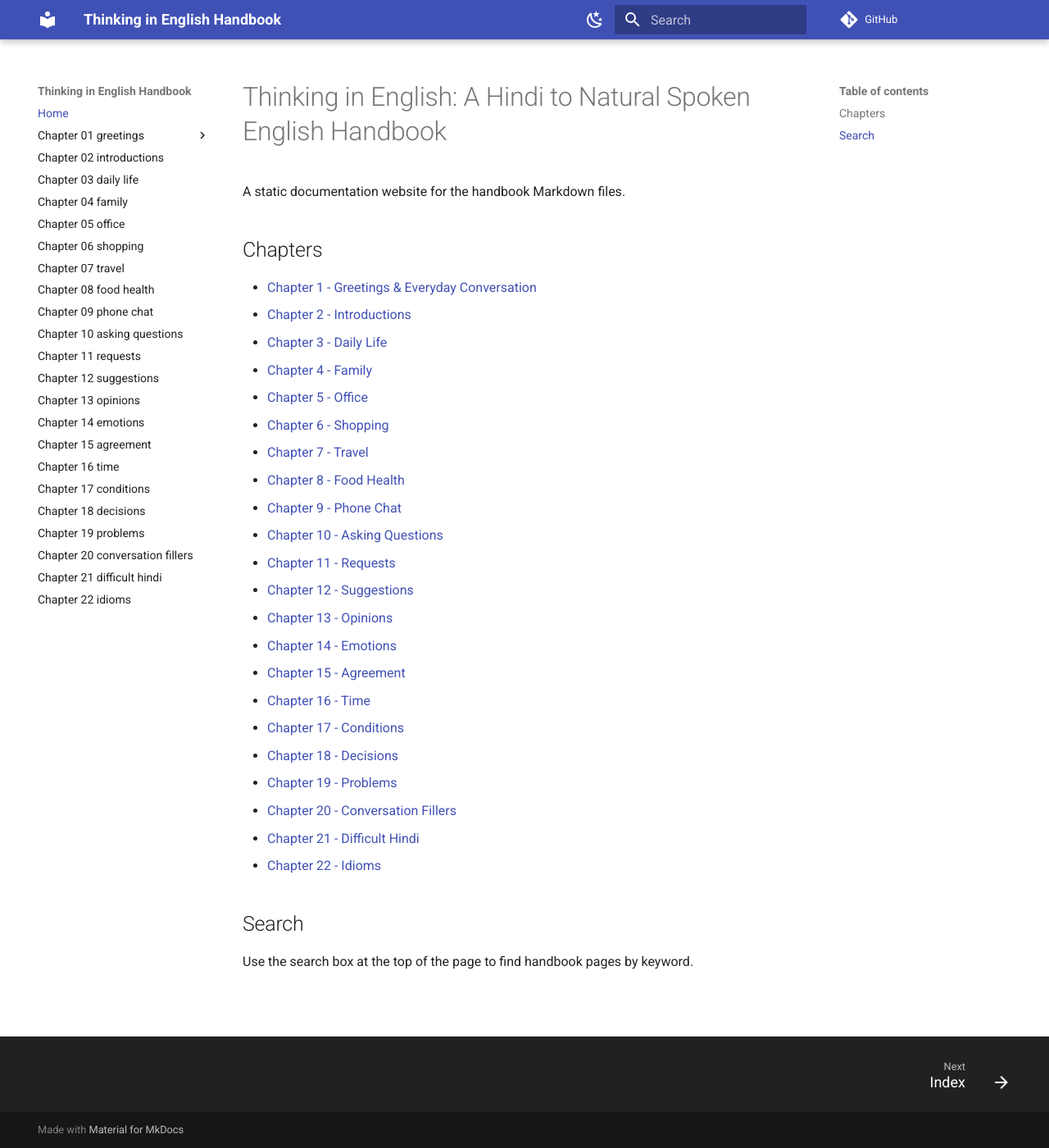
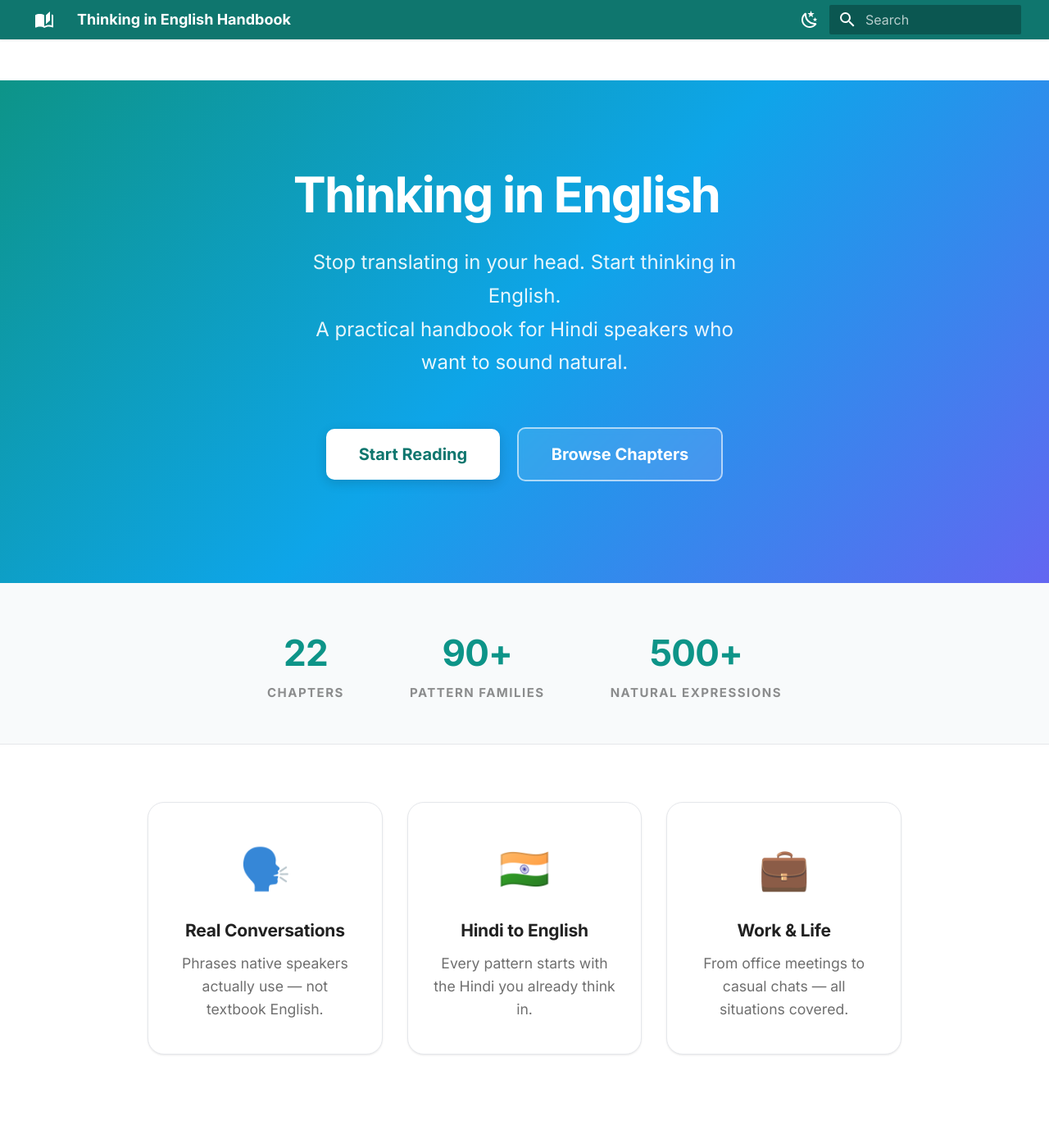
Before and after one commit to therealdumbprogrammer/thinking-in-english-handbook, an MkDocs documentation site: the page built from docs/index.md, in a window 1280 px wide and 1400 px high. Shown: the whole window at 82% size. Built offline with MkDocs 1.6.1 and Material for MkDocs 9.7.7, drawn with Linux system fonts in a browser that asks for light colours; comment, search, counter and statistics services are not loaded; some of the changed text lies outside the part shown.

Commit message:
Redesign site with modern theme, hero landing page, and improved navigation
- Add hero section with gradient, stats bar, feature cards, and chapter grid
- Switch to teal/emerald color palette with custom CSS variables for light/dark
- Restyle sidebar with app-like nav (rounded items, active highlights, sections)
- Add pattern family cards with numbered badges and hover effects
- Add contact page linking to vivekmaurya.in
- Update plugin to preserve custom homepage and group chapters in nav
- Add favicon, Inter/Fira Code fonts, and footer with copyright
- Update site_url for Cloudflare Pages deployment
- Remove repo_url from header, clean up gitignore

Co-Authored-By: Claude Opus 4.6 <noreply@anthropic.com>

```diff
--- /dev/null
+++ b/docs/assets/extra.css
@@ -0,0 +1,404 @@
+/* ============================================
+   Custom Theme — Modern teal/emerald palette
+   ============================================ */
+
+:root,
+[data-md-color-scheme="default"] {
+  --md-primary-fg-color: #0d9488;
+  --md-primary-fg-color--light: #14b8a6;
+  --md-primary-fg-color--dark: #0f766e;
+  --md-accent-fg-color: #f59e0b;
+  --md-default-bg-color: #ffffff;
+  --tx-sidebar-bg: #f8fafb;
+  --tx-sidebar-hover: #e8f5f3;
+  --tx-sidebar-active: #d1fae5;
+  --tx-sidebar-active-text: #065f46;
+  --tx-sidebar-border: #e5e7eb;
+  --tx-card-shadow: 0 1px 3px rgba(0,0,0,0.06), 0 1px 2px rgba(0,0,0,0.04);
+  --tx-card-shadow-hover: 0 10px 25px rgba(0,0,0,0.08), 0 4px 10px rgba(0,0,0,0.04);
+  --tx-hero-gradient: linear-gradient(135deg, #0d9488 0%, #0ea5e9 50%, #6366f1 100%);
+}
+
+[data-md-color-scheme="slate"] {
+  --md-primary-fg-color: #2dd4bf;
+  --md-primary-fg-color--light: #5eead4;
+  --md-primary-fg-color--dark: #14b8a6;
+  --md-accent-fg-color: #fbbf24;
+  --tx-sidebar-bg: #1e2433;
+  --tx-sidebar-hover: #262d3e;
+  --tx-sidebar-border: #2d3548;
+  --tx-sidebar-active: #0d3d38;
+  --tx-sidebar-active-text: #5eead4;
+  --tx-card-shadow: 0 1px 3px rgba(0,0,0,0.2);
+  --tx-card-shadow-hover: 0 10px 25px rgba(0,0,0,0.3);
+  --tx-hero-gradient: linear-gradient(135deg, #134e4a 0%, #0c4a6e 50%, #312e81 100%);
+}
+
+/* ============================================
+   Header
+   ============================================ */
+
+.md-header {
+  background: var(--md-primary-fg-color--dark);
+  box-shadow: 0 1px 3px rgba(0,0,0,0.12);
+}
+
+[data-md-color-scheme="slate"] .md-header {
+  background: #151b28;
+}
+
+.md-header__button.md-logo {
+  padding: 0.2rem;
+}
+
+/* ============================================
+   Sidebar — modern app-style nav
+   ============================================ */
+
+.md-sidebar {
+  background: var(--tx-sidebar-bg);
+  border-right: 1px solid var(--tx-sidebar-border);
+}
+
+.md-sidebar__scrollwrap {
+  padding: 0.5rem;
+}
+
+.md-nav__title {
+  font-size: 0.65rem;
+  font-weight: 700;
+  text-transform: uppercase;
+  letter-spacing: 0.08em;
+  color: var(--md-default-fg-color--light);
+  padding: 0.8rem 0.75rem 0.4rem;
+}
+
+.md-nav__item .md-nav__link {
+  border-radius: 0.5rem;
+  padding: 0.5rem 0.75rem;
+  margin: 1px 0;
+  font-size: 0.8rem;
+  font-weight: 450;
+  color: var(--md-default-fg-color--light);
+  transition: all 0.15s ease;
+}
+
+.md-nav__item .md-nav__link:hover {
+  background: var(--tx-sidebar-hover);
+  color: var(--md-default-fg-color);
+}
+
+.md-nav__item .md-nav__link--active,
+.md-nav__item .md-nav__link--active:hover {
+  background: var(--tx-sidebar-active);
+  color: var(--tx-sidebar-active-text);
+  font-weight: 600;
+}
+
+.md-nav__item--nested > .md-nav__link {
+  font-weight: 600;
+  color: var(--md-default-fg-color);
+}
+
+.md-nav--primary .md-nav__title[for="__drawer"] {
+  background: var(--md-primary-fg-color);
+  color: white;
+  border-radius: 0;
+}
+
+/* ============================================
+   Content area polish
+   ============================================ */
+
+.md-content {
+  max-width: none;
+}
+
+.md-typeset h1 {
+  font-weight: 800;
+  letter-spacing: -0.02em;
+  color: var(--md-default-fg-color);
+}
+
+.md-typeset h2 {
+  font-weight: 700;
+  border-bottom: 2px solid var(--tx-sidebar-border);
+  padding-bottom: 0.4rem;
+}
+
+/* ============================================
+   Home — Hero
+   ============================================ */
+
+.tx-hero,
+.tx-stats {
+  width: 100vw;
+  position: relative;
+  left: 50%;
+  right: 50%;
+  margin-left: -50vw;
+  margin-right: -50vw;
+}
+
+.tx-hero {
+  padding: 5rem 1rem;
+  background: var(--tx-hero-gradient);
+  color: white;
+  text-align: center;
+}
+
+.tx-hero h1 {
+  font-size: 3rem;
+  font-weight: 800;
+  margin-bottom: 0.5rem;
+  color: white;
+  letter-spacing: -0.03em;
+}
+
+.tx-hero .tx-hero__tagline {
+  font-size: 1.2rem;
+  opacity: 0.9;
+  margin-bottom: 2.5rem;
+  max-width: 560px;
+  margin-left: auto;
+  margin-right: auto;
+  line-height: 1.7;
+}
+
+.tx-hero .md-button {
+  font-size: 1rem;
+  padding: 0.75rem 2rem;
+  border-radius: 0.5rem;
+  margin: 0.4rem;
+  font-weight: 600;
+  transition: all 0.2s ease;
+}
+
+.tx-hero .md-button--primary {
+  background-color: white;
+  color: var(--md-primary-fg-color--dark);
+  border: none;
+  box-shadow: 0 4px 14px rgba(0,0,0,0.15);
+}
+
+.tx-hero .md-button--primary:hover {
+  background-color: #f0fdf4;
+  transform: translateY(-1px);
+  box-shadow: 0 6px 20px rgba(0,0,0,0.2);
+}
+
+.tx-hero .md-button--secondary {
+  border: 2px solid rgba(255,255,255,0.6);
+  color: white;
+  background: rgba(255,255,255,0.1);
+  backdrop-filter: blur(4px);
+}
+
+.tx-hero .md-button--secondary:hover {
+  background: rgba(255,255,255,0.2);
+  border-color: white;
+  transform: translateY(-1px);
+}
+
+/* ============================================
+   Home — Stats bar
+   ============================================ */
+
+.tx-stats {
+  display: flex;
+  justify-content: center;
+  gap: 4rem;
+  padding: 2.5rem 1rem;
+  background: var(--tx-sidebar-bg);
+  border-bottom: 1px solid var(--tx-sidebar-border);
+  text-align: center;
+  flex-wrap: wrap;
+}
+
+.tx-stat strong {
+  display: block;
+  font-size: 2.2rem;
+  font-weight: 800;
+  color: var(--md-primary-fg-color);
+  letter-spacing: -0.02em;
+}
+
+.tx-stat span {
+  font-size: 0.75rem;
+  font-weight: 600;
+  opacity: 0.5;
+  text-transform: uppercase;
+  letter-spacing: 0.1em;
+}
+
+/* ============================================
+   Home — Feature cards
+   ============================================ */
+
+.tx-features {
+  display: grid;
+  grid-template-columns: repeat(auto-fit, minmax(250px, 1fr));
+  gap: 1.5rem;
+  padding: 3.5rem 1rem;
+  max-width: 960px;
+  margin: 0 auto;
+}
+
+.tx-feature {
+  text-align: center;
+  padding: 2rem 1.5rem;
+  border-radius: 1rem;
+  background: var(--md-default-bg-color);
+  border: 1px solid var(--tx-sidebar-border);
+  box-shadow: var(--tx-card-shadow);
+  transition: all 0.25s ease;
+}
+
+.tx-feature:hover {
+  box-shadow: var(--tx-card-shadow-hover);
+  transform: translateY(-3px);
+}
+
+.tx-feature .tx-feature__icon {
+  font-size: 2.5rem;
+  margin-bottom: 1rem;
+}
+
+.tx-feature h3 {
+  margin: 0 0 0.5rem;
+  font-size: 1.05rem;
+  font-weight: 700;
+}
+
+.tx-feature p {
+  margin: 0;
+  opacity: 0.65;
+  font-size: 0.88rem;
+  line-height: 1.6;
+}
+
+/* ============================================
+   Home — Chapters grid
+   ============================================ */
+
+.tx-chapters {
+  max-width: 960px;
+  margin: 2rem auto;
+  padding: 0 1rem 3rem;
+}
+
+.tx-chapters h2 {
+  text-align: center;
+  margin-bottom: 1.5rem;
+  border: none;
+}
+
+.tx-chapters ol {
+  grid-template-columns: repeat(2, 1fr);
+}
+
+.tx-chapters ol li a::before {
+  display: none;
+}
+
+/* ============================================
+   Chapter index — pattern family cards
+   ============================================ */
+
+.md-content ol {
+  display: grid !important;
+  grid-template-columns: repeat(auto-fill, minmax(220px, 1fr));
+  gap: 0.75rem;
+  padding: 0;
+  margin: 1.5rem 0;
+  counter-reset: pattern-counter;
+}
+
+@media (min-width: 768px) {
+  .md-content ol {
+    grid-template-columns: repeat(2, 1fr);
+  }
+}
+
+.md-content ol li {
+  list-style: none;
+  margin: 0;
+  padding: 0;
+  counter-increment: pattern-counter;
+}
+
+.md-content ol li a {
+  display: block;
+  padding: 0.85rem 1rem;
+  border-radius: 0.6rem;
+  border: 1px solid var(--tx-sidebar-border);
+  text-decoration: none;
+  color: var(--md-default-fg-color);
+  transition: all 0.2s ease;
+  font-weight: 500;
+  font-size: 0.88rem;
+  background: var(--md-default-bg-color);
+  box-shadow: var(--tx-card-shadow);
+}
+
+.md-content ol li a:hover {
+  background: var(--md-primary-fg-color);
+  color: white;
+  border-color: var(--md-primary-fg-color);
+  transform: translateY(-2px);
+  box-shadow: var(--tx-card-shadow-hover);
+}
+
+.md-content ol li a::before {
+  content: counter(pattern-counter) ".";
+  font-weight: 800;
+  color: var(--md-primary-fg-color);
+  margin-right: 0.5rem;
+  font-size: 0.85rem;
+}
+
+.md-content ol li a:hover::before {
+  color: white;
+}
+
+/* ============================================
+   Contact section on home
+   ============================================ */
+
+.tx-contact {
+  text-align: center;
+  padding: 1rem 1rem 3rem;
+  max-width: 960px;
+  margin: 0 auto;
+}
+
+/* ============================================
+   Footer
+   ============================================ */
+
+.md-footer {
+  background: var(--md-primary-fg-color--dark);
+}
+
+[data-md-color-scheme="slate"] .md-footer {
+  background: #151b28;
+}
+
+/* ============================================
+   Responsive
+   ============================================ */
+
+@media (max-width: 600px) {
+  .tx-hero h1 {
+    font-size: 2.2rem;
+  }
+  .tx-hero .tx-hero__tagline {
+    font-size: 1rem;
+  }
+  .tx-chapters ol {
+    grid-template-columns: 1fr;
+  }
+  .tx-stats {
+    gap: 2rem;
+  }
+}
--- a/docs/index.md
+++ b/docs/index.md
@@ -1,34 +1,90 @@
-<!-- generated: thinking-handbook -->
+---
+title: Thinking in English Handbook
+hide:
+  - navigation
+  - toc
+---
 
-# Thinking in English: A Hindi to Natural Spoken English Handbook
+<section class="tx-hero" markdown>
 
-A static documentation website for the handbook Markdown files.
+# Thinking in English
+
+<p class="tx-hero__tagline">
+Stop translating in your head. Start thinking in English.<br>
+A practical handbook for Hindi speakers who want to sound natural.
+</p>
+
+[Start Reading](chapter-01-greetings/){ .md-button .md-button--primary }
+[Browse Chapters](#chapters){ .md-button .md-button--secondary }
+
+</section>
+
+<section class="tx-stats">
+  <div class="tx-stat">
+    <strong>22</strong>
+    <span>Chapters</span>
+  </div>
+  <div class="tx-stat">
+    <strong>90+</strong>
+    <span>Pattern Families</span>
+  </div>
+  <div class="tx-stat">
+    <strong>500+</strong>
+    <span>Natural Expressions</span>
+  </div>
+</section>
+
+<section class="tx-features">
+  <div class="tx-feature">
+    <div class="tx-feature__icon">&#x1F5E3;&#xFE0F;</div>
+    <h3>Real Conversations</h3>
+    <p>Phrases native speakers actually use — not textbook English.</p>
+  </div>
+  <div class="tx-feature">
+    <div class="tx-feature__icon">&#x1F1EE;&#x1F1F3;</div>
+    <h3>Hindi to English</h3>
+    <p>Every pattern starts with the Hindi you already think in.</p>
+  </div>
+  <div class="tx-feature">
+    <div class="tx-feature__icon">&#x1F4BC;</div>
+    <h3>Work &amp; Life</h3>
+    <p>From office meetings to casual chats — all situations covered.</p>
+  </div>
+</section>
+
+<section class="tx-chapters" id="chapters" markdown>
 
 ## Chapters
 
-- [Chapter 1 - Greetings & Everyday Conversation](chapter-01-greetings/index.md)
-- [Chapter 2 - Introductions](chapter-02-introductions/index.md)
-- [Chapter 3 - Daily Life](chapter-03-daily-life/index.md)
-- [Chapter 4 - Family](chapter-04-family/index.md)
-- [Chapter 5 - Office](chapter-05-office/index.md)
-- [Chapter 6 - Shopping](chapter-06-shopping/index.md)
-- [Chapter 7 - Travel](chapter-07-travel/index.md)
-- [Chapter 8 - Food Health](chapter-08-food-health/index.md)
-- [Chapter 9 - Phone Chat](chapter-09-phone-chat/index.md)
-- [Chapter 10 - Asking Questions](chapter-10-asking-questions/index.md)
-- [Chapter 11 - Requests](chapter-11-requests/index.md)
-- [Chapter 12 - Suggestions](chapter-12-suggestions/index.md)
-- [Chapter 13 - Opinions](chapter-13-opinions/index.md)
-- [Chapter 14 - Emotions](chapter-14-emotions/index.md)
-- [Chapter 15 - Agreement](chapter-15-agreement/index.md)
-- [Chapter 16 - Time](chapter-16-time/index.md)
-- [Chapter 17 - Conditions](chapter-17-conditions/index.md)
-- [Chapter 18 - Decisions](chapter-18-decisions/index.md)
-- [Chapter 19 - Problems](chapter-19-problems/index.md)
-- [Chapter 20 - Conversation Fillers](chapter-20-conversation-fillers/index.md)
-- [Chapter 21 - Difficult Hindi](chapter-21-difficult-hindi/index.md)
-- [Chapter 22 - Idioms](chapter-22-idioms/index.md)
+1. [Greetings & Everyday Conversation](chapter-01-greetings/)
+2. [Introductions](chapter-02-introductions/)
+3. [Daily Life](chapter-03-daily-life/)
+4. [Family](chapter-04-family/)
+5. [Office](chapter-05-office/)
+6. [Shopping](chapter-06-shopping/)
+7. [Travel](chapter-07-travel/)
+8. [Food & Health](chapter-08-food-health/)
+9. [Phone & Chat](chapter-09-phone-chat/)
+10. [Asking Questions](chapter-10-asking-questions/)
+11. [Requests](chapter-11-requests/)
+12. [Suggestions](chapter-12-suggestions/)
+13. [Opinions](chapter-13-opinions/)
+14. [Emotions](chapter-14-emotions/)
+15. [Agreement](chapter-15-agreement/)
+16. [Time](chapter-16-time/)
+17. [Conditions](chapter-17-conditions/)
+18. [Decisions](chapter-18-decisions/)
+19. [Problems](chapter-19-problems/)
+20. [Conversation Fillers](chapter-20-conversation-fillers/)
+21. [Difficult Hindi Phrases](chapter-21-difficult-hindi/)
+22. [Idioms](chapter-22-idioms/)
 
-## Search
+</section>
 
-Use the search box at the top of the page to find handbook pages by keyword.
+<section class="tx-contact" markdown>
+
+---
+
+**Have questions or feedback?** [:fontawesome-solid-globe: Visit vivekmaurya.in](https://vivekmaurya.in){ .md-button }
+
+</section>
--- a/mkdocs.yml
+++ b/mkdocs.yml
@@ -1,7 +1,6 @@
 site_name: Thinking in English Handbook
-site_description: A Hindi to Natural Spoken English handbook.
-site_url: https://therealdumbprogrammer.github.io/thinking-in-english-handbook/
-repo_url: https://github.com/therealdumbprogrammer/thinking-in-english-handbook
+site_description: A practical Hindi to Natural Spoken English handbook — learn how native speakers actually talk.
+site_url: https://thinking-in-english-handbook.pages.dev/
 docs_dir: docs
 site_dir: site
 use_directory_urls: true
@@ -10,12 +9,15 @@ strict: true
 theme:
   name: material
   language: en
+  favicon: assets/favicon.png
+  icon:
+    logo: material/book-open-page-variant
   features:
     - navigation.instant
     - navigation.tracking
-    - navigation.indexes
     - navigation.top
     - navigation.footer
+    - navigation.sections
     - toc.follow
     - content.code.copy
     - search.highlight
@@ -23,17 +25,20 @@ theme:
     - search.suggest
   palette:
     - scheme: default
-      primary: indigo
-      accent: teal
+      primary: custom
+      accent: custom
       toggle:
         icon: material/weather-night
         name: Switch to dark mode
     - scheme: slate
-      primary: indigo
-      accent: teal
+      primary: custom
+      accent: custom
       toggle:
         icon: material/weather-sunny
         name: Switch to light mode
+  font:
+    text: Inter
+    code: Fira Code
 
 plugins:
   - search
@@ -48,5 +53,23 @@ markdown_extensions:
   - pymdownx.superfences
   - pymdownx.highlight:
       anchor_linenums: true
+  - pymdownx.emoji:
+      emoji_index: !!python/name:material.extensions.emoji.twemoji
+      emoji_generator: !!python/name:material.extensions.emoji.to_svg
   - toc:
       permalink: true
+
+extra:
+  social:
+    - icon: fontawesome/brands/github
+      link: https://github.com/therealdumbprogrammer
+      name: GitHub
+
+copyright: "&copy; 2024–2026 ThinkEnglish by Vivek. All rights reserved."
+
+extra_css:
+  - assets/extra.css
+
+nav:
+  - Home: index.md
+  - Contact: contact.md
```
Also changed, not shown: docs/contact.md (added, +21 -0 lines), docs/assets/favicon.png (added), 2 other files.
